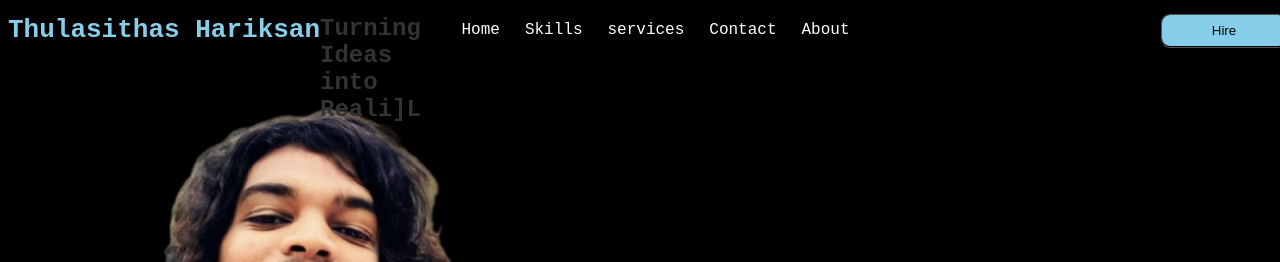
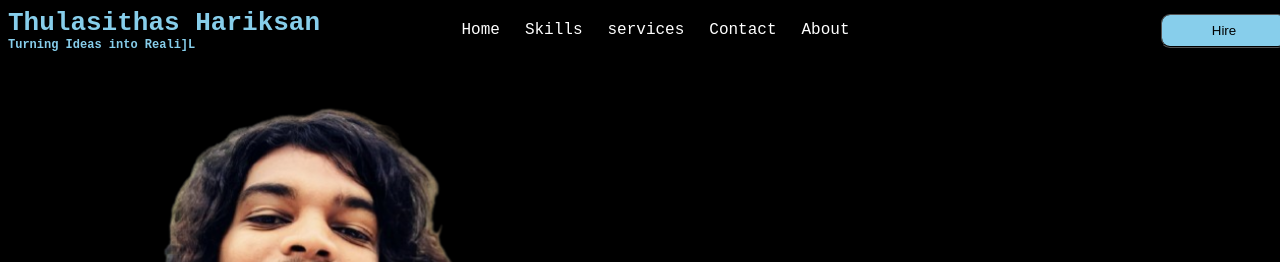
Before and after one commit to HarishRock0/Hariksan, a plain HTML site: page index.html in a window 1280 px wide. Shown: the top 262 px of the page. Drawn offline with nearby package versions, Linux system fonts and the light colour scheme; a web font is replaced by a local one.

Commit message:
Update style.css

```diff
--- a/style.css
+++ b/style.css
@@ -38,10 +38,11 @@ body{
 }
 
 
-.slogan {
+.name .slogan {
     font-size: 24px;
-    color: #333;
-    position: inherit;
+    color: skyblue;
+    font-size:small;
+    display: block;
     }
 
 .glitch {
```
